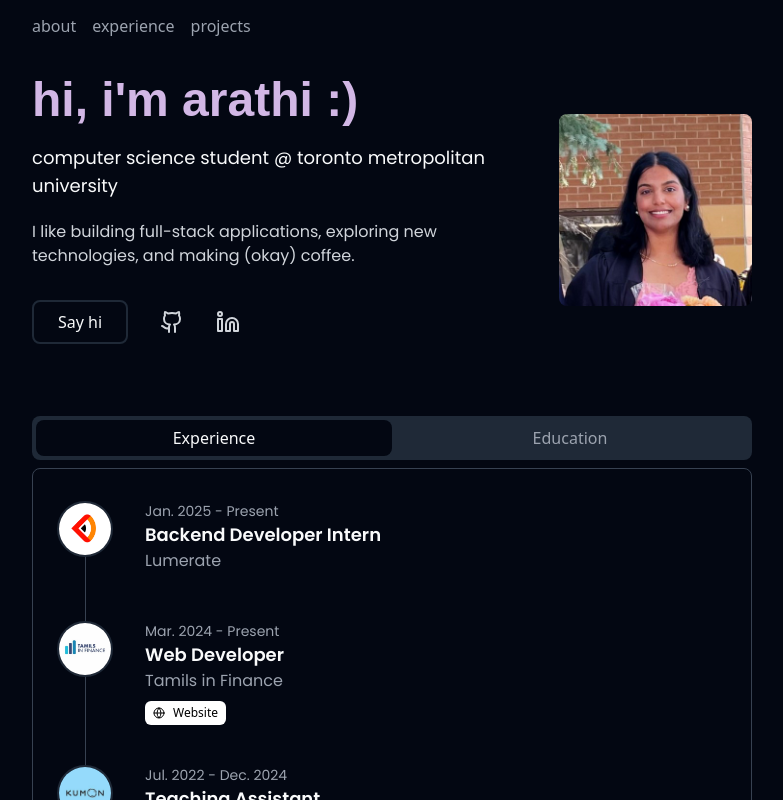
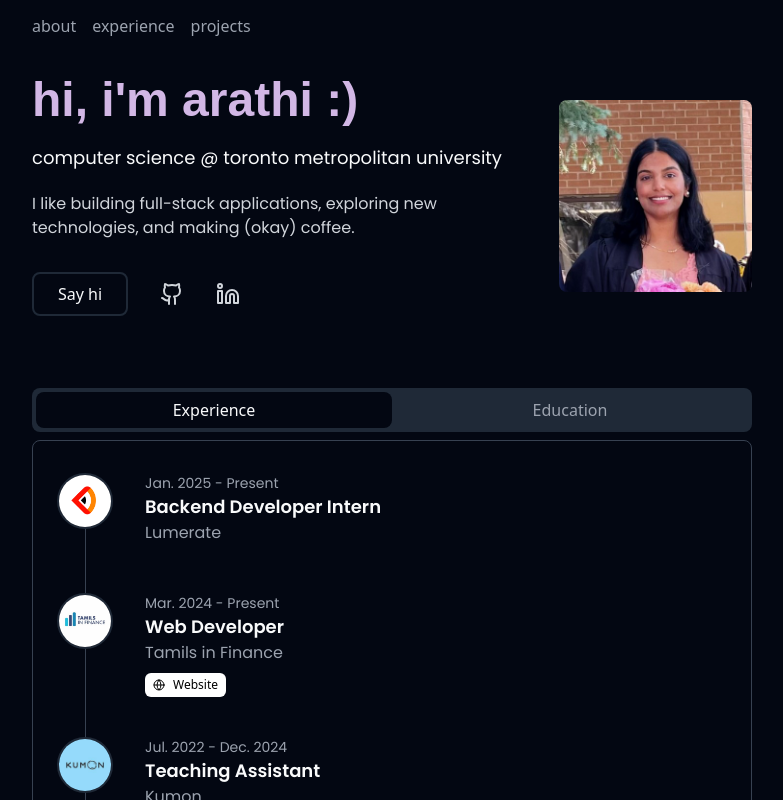
Before and after one commit to avallip443/arathi, a React (Vite) app: page / in a window 1280 px wide. Shown: the top 800 px of the page, without its empty margins (248-1031 px from the left). Built offline with nearby package versions, Linux system fonts and the light colour scheme; a web font is replaced by a local one.

Commit message:
update description

```diff
--- a/src/components/about/About.tsx
+++ b/src/components/about/About.tsx
@@ -11,7 +11,7 @@ const About: React.FC = () => {
           </h1>
 
           <h4 className="text-lg pb-5">
-            computer science student @ toronto metropolitan university
+            computer science @ toronto metropolitan university
           </h4>
 
           <p className="text-gray-300 pb-8">
```
